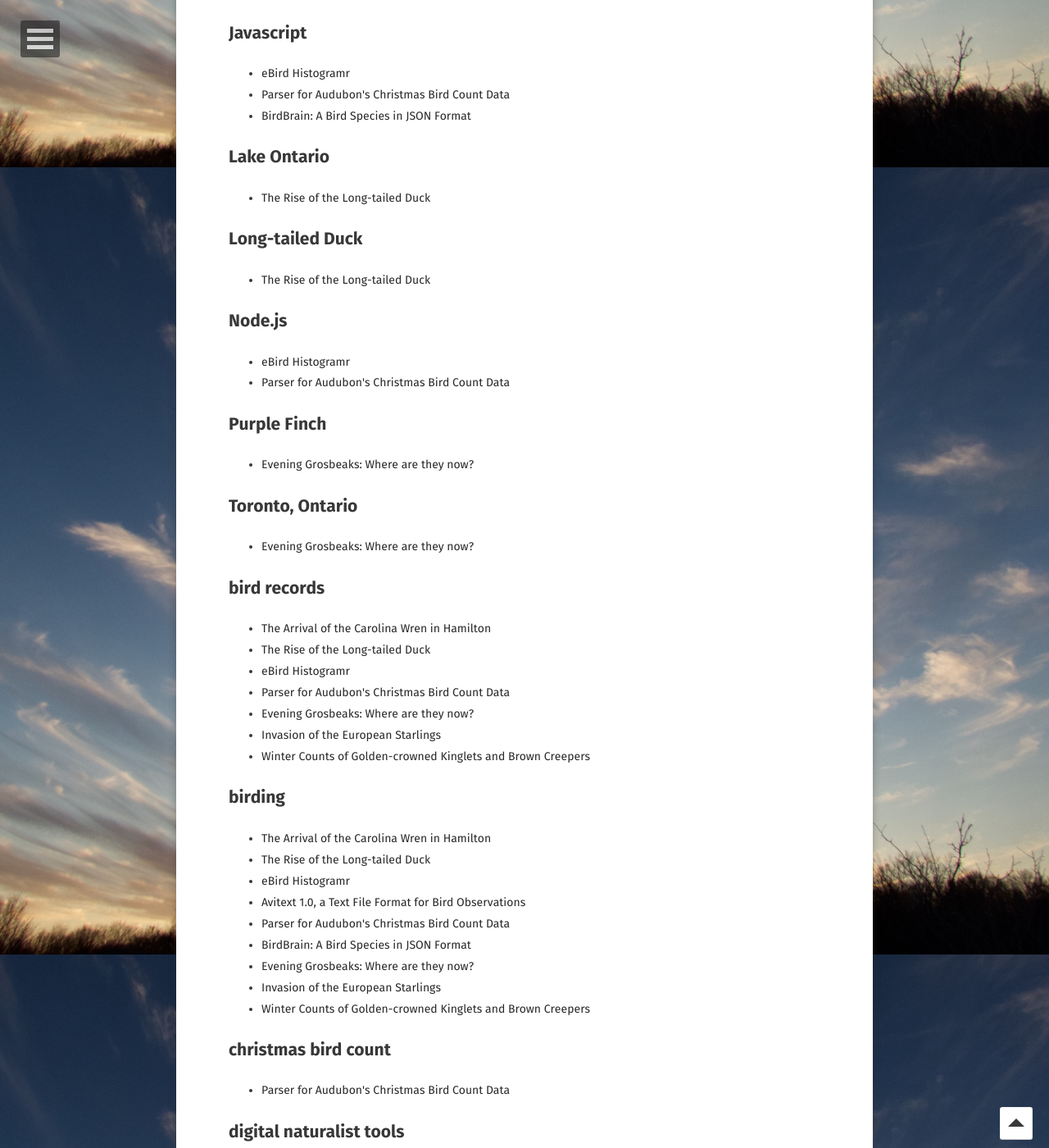
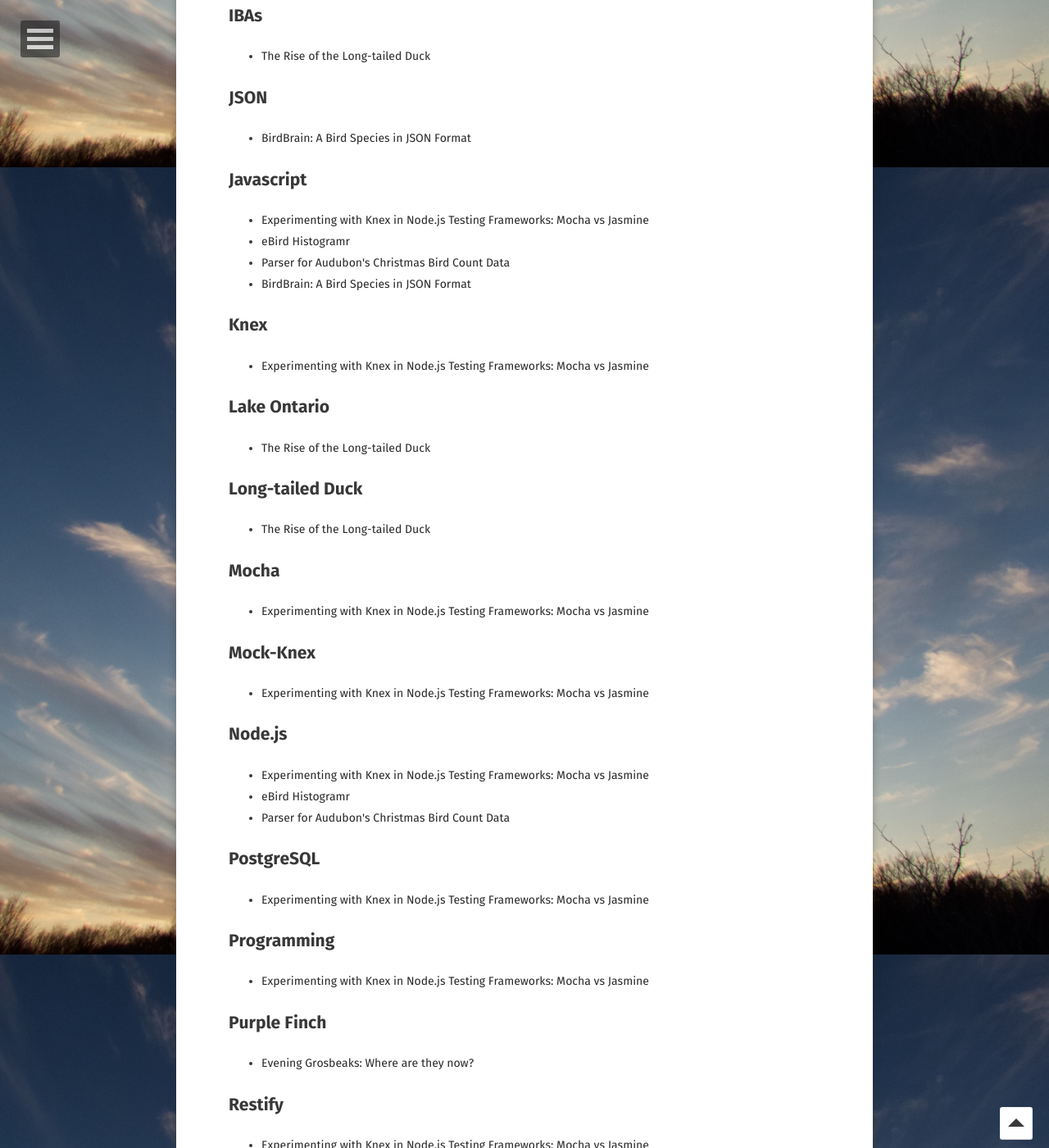
Before and after one commit to rgeraldporter/rgeraldporter.github.io, a Jekyll site: the page built from tags/index.html, in a window 1280 px wide and 1400 px high, scrolled down 1716 px. Shown: the whole window at 82% size. Built offline with Jekyll 4.4.1, drawn with Linux system fonts in a browser that asks for light colours; some web fonts are replaced; some of the changed lines change nothing that is shown; some of the changed text lies outside the part shown.

Commit message:
Adds new entry about TDD/Mock-Knex

````diff
--- /dev/null
+++ b/_posts/2016-12-09-tdd-knex-nodejs.md
@@ -0,0 +1,348 @@
+---
+layout: post
+title:  "Experimenting with Knex in Node.js Testing Frameworks: Mocha vs Jasmine"
+date:   2016-12-09
+excerpt: "Challenges encountered using Mock-Knex in unit tests with Node.js"
+tag:
+- Node.js
+- Javascript
+- Knex
+- Mocha
+- Mock-Knex
+- TDD
+- unit testing
+- Restify
+- Express
+- PostgreSQL
+- Programming
+comments: false
+feature: /assets/img/prog/Tychonian.png
+---
+
+Note: There are some assumed knowledges you'll need to have and grasp upon in order to best appreciate the content. These include: Node.js (including some ES6), unit testing, [Restify](https://www.npmjs.com/package/restify){:target="_blank"} (or [Express](http://expressjs.com/){:target="_blank"}), and PostgreSQL (or mySQL).
+{: .notice}
+
+One of the trickier parts of unit testing can be mocking out database connections. The ideal unit test involves only testing your own code, not external dependencies. Therefore, you will want to mock out your calls to the database and generate fake responses.
+
+Additionally, managing schema changes to SQL databases can also be challenging. By using [Knex](https://www.npmjs.com/package/knex){:target="_blank"}, managing database schema changes in Node.js is much easier, and completely documented and controlled by code. It is also a great tool for setup & teardown in integration tests, though lacks tools for proper mocking of unit tests.
+
+This is where [Mock-Knex](https://www.npmjs.com/package/mock-knex){:target="_blank"} comes in -- it can make mocked database calls easy, and integrate with your existing Knex setup easily. The Mock-Knex module provides functions for assertion libraries to use in unit tests.
+
+However, I discovered upon interrogating unit tests involving the `tracker.on()` observable feature that were written with Mocha and Mock-Knex that it was unnervingly easy to create non-[falsifiable](http://codingismycraft.com/index.php/2016/05/25/falsifiability-and-unit-testing/){:target="_blank"} tests unless very specific and unintuitive patterns were followed.
+
+I did some cursory research (aka Google search) to find good example patterns of the Mock-Knex module being used with Mocha or Jasmine, but it seemed most articles out there about this module were either agnostic or evasive about which test frameworks were being used under-the-hood.
+
+Thus I went forward with an experiment: is there an idea framework or combination of frameworks wherein the Mock-Knex observable `tracker.on()` is fully falsifiable? Does the tracker feature have a flawed implementation, or are there problems in Mocha?
+
+## Testing with Mocha
+
+See the [GitHub repository](https://github.com/rgeraldporter/knex-tdd-experiment){:target="_blank"} for the full code. This article references `src/routes/example/example.spec.js` in four different branches depending on the framework combination being tested. In the interest of brevity only individual tests are posted as examples. For full context you'll need to clone the repository and check out the appropriate branches.
+{: .notice}
+
+{% highlight js %}
+// Figure #1
+// Using: Mocha, Chai (with "should" extension)
+// Branch: hypothesis/mocha-chai
+it('should not get a invalid thing', () => {
+
+    // overriding the valid default with an invalid ID
+    request = {params: {id: 112}};
+
+    // track the queries
+    tracker.on('query', query => {
+        query.method.should.equal('first');
+        query.bindings[0].should.equal(112);
+        query.response([]);
+    });
+
+    // note that "next" is a chai.spy() that returns a Promise
+    // otherwise assertions inside tracker.on() will be missed by Mocha
+    return controller.getThing(request, response, next)
+        .then(() => {
+            next.should.have.been.called.with(new restify.NotFoundError('Not found'));
+        });
+});
+{% endhighlight %}
+
+This test does two things: verifies that the correct database query was passed into the database handler by the controller, and then verifies that the (fake) empty response from the database becomes a standard "404 Not Found" error.
+
+What's strange about this test is that a passing condition via `tracker.on` results in a 404 error, which Mocha interprets as an assertion failure. Thus this test cannot pass.
+
+```
+// Figure #2
+
+  The example controller
+    getThing
+      ✓ should get a valid thing
+      1) should not get a invalid thing
+      ✓ should not get a invalid thing
+    postThing
+      ✓ should return an error if thing is not included
+      ✓ should have postgres call the INSERT query
+      ✓ should return a 201 code on success
+
+
+  5 passing (2s)
+  1 failing
+
+  1) The example controller getThing should not get a invalid thing:
+     NotFoundError: Not found
+```
+
+Two things need to happen to make this test pass *and* be falsifiable. First, the `next` function spy needs to be made into a regular empty function, and not return a `Promise`. The effect this has though, is that the assertions on the query itself will no longer be falsifiable. This leads to the second thing that needs to happen: I need to remove all assertion tests within the query tracker.
+
+{% highlight js %}
+// Figure #3
+// Using: Mocha, Chai (with "should" extension)
+// Branch: hypothesis/mocha-chai
+
+it('should not get a invalid thing', () => {
+
+    // setting next's spy to no longer return a Promise
+    next = chai.spy(() => null);
+
+     // overriding the valid default with an invalid ID
+    request = {params: {id: 112}};
+
+    // just use the tracker to return a specific response from the mock DB
+    // don't do any assertion tests here
+    tracker.on('query', query => {
+        query.response([]);
+    });
+
+    return controller.getThing(request, response, next)
+        .then(() => {
+            next.should.have.been.called.with(new restify.NotFoundError('Not found'));
+        });
+});
+{% endhighlight %}
+
+This passes fine, but what if we want to do assertion tests on the SQL queries? For that we'll have to write a second, separate test to specifically target it.
+
+Here's the secondary test:
+
+{% highlight js %}
+// Figure #4
+// Using: Mocha, Chai (with "should" extension)
+// Branch: hypothesis/mocha-chai
+
+// Note that we're passing the "done()" param function into the test
+it('should not get a invalid thing', done => {
+
+    // overriding the valid default with an invalid ID
+    request = {params: {id: 112}};
+
+    // we need try/catch or failures will be without explanation
+    tracker.on('query', query => {
+        try {
+            query.method.should.equal('first');
+            query.bindings[0].should.equal(112);
+            done();
+        }
+        catch (err) {
+            done(err);
+        }
+    });
+
+    // note: no "return" here as this is not being treated as a Promise now
+    // but rather as an async function due to done() being available
+    controller.getThing(request, response, next);
+});
+{% endhighlight %}
+
+While this works, it's a really unweildy way to write a test, and you'd either need to write a custom function to abstract this behaviour, or be very careful to remember to use this pattern each time. Both are bad solutions.
+
+### Why is this necessary?
+
+Mocha has [two ways to deal with asynchronous tests](https://mochajs.org/#asynchronous-code){:target="_blank"}: you either use `done` as a parameter, and call `done()` when your test is complete, or you `return` a Promise in the function.
+
+When you use `done`, you will need to deal with errors by passing them into done, for example, as `done(err)`. For the Mock-Knex tracker query this doesn't work so great as the "errors" are really assertion errors, so you need to separate your passes and failures via `try` and `catch`.
+
+When you return a `Promise`, and you want to spy on `next`, `next` will need to be a Promise itself in order for `tracker.on()` to bubble up assertion errors properly. Unfortunately, other thrown errors within the controller get caught as if they are assertion errors in this pattern.
+
+### Mocha woes
+
+Unfortunately problems with a single test combining assertions for expected failures/errors in addition to listening to query events seems to be endemic in Mocha.
+
+The best solution within the Mocha ecosystem of frameworks that I have found is [Sinon.JS](http://sinonjs.org/){:target="_blank"}.
+
+{% highlight js %}
+// Figure #5
+// Using: Mocha, Sinon
+// Branch: hypothesis/mocha-sinon
+it('should not get a invalid thing', () => {
+
+    // With sinon it appears to be fine to have next() not return a Promise
+    // but only because of a quirky bug of sorts...
+    next = sinon.spy(() => null);
+
+    // overriding the valid default with an invalid ID
+    request = {params: {id: 112}};
+
+    // Note that we're using the Node.js built-in `assert` library
+    tracker.on('query', query => {
+        assert.equal(query.method, 'first');
+        assert.equal(query.bindings[0], 112);
+        query.response([]);
+    });
+
+    return controller.getThing(request, response, next)
+        .then(() => {
+            assert(next.withArgs(new restify.NotFoundError('Not found')).called);
+        });
+});
+{% endhighlight %}
+
+With this pattern, tests work correctly in that you can pass and fail tests, however failures will be sorely lacking details in some cases. Any failure made in `tracker.on()` will bubble up as a vague `false === true` failure.
+
+```
+// Figure #6
+
+  The example controller
+    getThing
+      ✓ should get a valid thing (39ms)
+      1) should not get a invalid thing
+    postThing
+      ✓ should return an error if thing is not included
+      ✓ should have postgres call the INSERT query
+      ✓ should return a 201 code on success
+
+
+  4 passing (1s)
+  1 failing
+
+  1) The example controller getThing should not get a invalid thing:
+
+      AssertionError: false == true
+      + expected - actual
+
+      -false
+      +true
+```
+
+Yes, this does capture failures so the test is correctly falsifiable, but any test failures would need to be followed up with investigations about what exactly failed. It certainly isn't ideal, and feels more like this is functioning this way not by design, but by a quirky bug at best.
+
+## One more try with Mocha
+
+For my last test with Mocha, I substituted in TestDouble as the library of choice for spies and mocks. It [strongly bills itself as an alternative to Sinon](http://blog.testdouble.com/posts/2016-03-13-testdouble-vs-sinon.html){:target="_blank"} and has a very attractive simplicity to its API.
+
+Unfortunately my experimenting revealed it had the exact same problem as Sinon, plus also created even more problems with the `tracker.on()` assertions, where every test that had assertions occur in the tracker before reaching the TestDouble `td.verify()` call caused the verify function to lay claim to the previous failures.
+
+{% highlight js %}
+// Figure #7
+// Using: Mocha, TestDouble
+// Branch: hypothesis/mocha-testdouble
+it('should get a valid thing', () => {
+
+    tracker.on('query', query => {
+        assert.equal(query.method, 'first');
+        // this next one is 111, so will throw assertion failure
+        assert.equal(query.bindings[0], 110);
+        query.response({value: 'some data'});
+    });
+
+    return controller.getThing(request, response, next)
+        .then(() => {
+            td.verify(response.send(200, {value: 'some data'}));
+        });
+});
+{% endhighlight %}
+In this example, I've intentionally made the `assert.equal()` fail a test where it checks if the value is `110` (it's really `111`). But the result is not good.
+
+```
+// Figure #8
+
+  The example controller
+    getThing
+      1) should get a valid thing
+      ✓ should not get a invalid thing
+    postThing
+      ✓ should return an error if thing is not included
+      - should have postgres call the INSERT query
+      ✓ should have postgres call the INSERT query
+      ✓ should return a 201 code on success
+
+
+  4 passing (1s)
+  1 pending
+  1 failing
+
+  1) The example controller getThing should get a valid thing:
+     Error: Unsatisfied verification on test double.
+
+  Wanted:
+    - called with `(200, {value: "some data"})`.
+
+  But there were no invocations of the test double.
+```
+
+In short, since something failed before TestDouble could try its verify, it complains that it never got the invocation and that complaint seems to supercede any assertion failures from within the tracker. Technically this test is still falsifiable, but the message explaining the source of the failure is quite misleading.
+
+## Working with Jasmine
+
+Jasmine, while very similar, has some significant differences to Mocha. The key difference for the purposes of this experiment is that it does not require other libraries to fill in features such as spies and mocks -- these come built in.
+
+It also, thankfully, has no problems with handling my tracker code!
+
+{% highlight js %}
+// Figure #9
+// Using: Jasmine
+// Branch: hypothesis/jasmine
+it('should not get a invalid thing', done => {
+
+    // use a Jasmine spy for next
+    next = jasmine.createSpy();
+
+    // overriding the valid default with an invalid ID
+    request = {params: {id: 112}};
+
+    tracker.on('query', query => {
+        expect(query.method).toEqual('first');
+        expect(query.bindings[0]).toEqual(112);
+        query.response([]);
+    });
+
+    controller.getThing(request, response, next)
+        .then(() => {
+            expect(next).toHaveBeenCalledWith(new restify.NotFoundError('Not found'));
+            done();
+        });
+});
+{% endhighlight %}
+It passes. But can it fail? If I take `expect(query.bindings[0]).toEqual(112);` and change the value to, say, `111`, let's see what happens...
+
+```
+// Figure #10
+
+Started
+.F..
+
+Failures:
+1) The example controller getThing should not get a invalid thing
+  Message:
+    Expected 112 to equal 111.
+```
+
+OK! Now, what is the test we have on `next()` doesn't pass? Let's change `expect(next).toHaveBeenCalledWith(new restify.NotFoundError('Not found'));` to expect a `BadRequestError` error instead.
+
+```
+// Figure #11
+
+Started
+.F..
+
+Failures:
+1) The example controller getThing should not get a invalid thing
+  Message:
+    Expected spy unknown to have been called with [ BadRequestError: Bad request! ] but actual calls were [ NotFoundError: Not found ].
+```
+
+Again, full marks. We not only have a properly falsifiable test, but failures give meaningful data on what actually failed.
+
+## Conclusions
+
+Clearly there are problems with the combination of Mocha and Mock-Knex under specific circumstances. These issues generally centre around the mixture of testing error conditions and tracking queries, specifically.
+
+I don't think it would be fair here to lay blame on either of the libraries dicussed here, as both are quite robust and capable tools, it just seems that under some circumstances, they currently do not play well together. There does appear to be work-arounds, though they are far from ideal. I'll continue to experiment to see if there can perhaps be a fix made in Mock-Knex to account for this behaviour.
+
+What does appear certain is that Mock-Knex and Jasmine work together very well. So far in my testing I have seen no issues with missing failures or inability to pass tests. It is not as pretty of an API as something like TestDouble, and the resulting output is also rather basic, but in the end nothing beats a tool that does what it's supposed to do.<img src="http://robporter.ca/assets/img/feather-7.svg" style="width:33px;height:33px;display:inline;padding-left:6px" />
--- a/posts/index.md
+++ b/posts/index.md
@@ -1,6 +1,6 @@
 ---
 layout: post-list
-title: My Posts
+title: "Posts: Nature & Programming"
 excerpt: "A List of Posts"
 comments: false
 feature: /assets/img/variable-dancer.jpg
````
Also changed, not shown: 9 other files.
